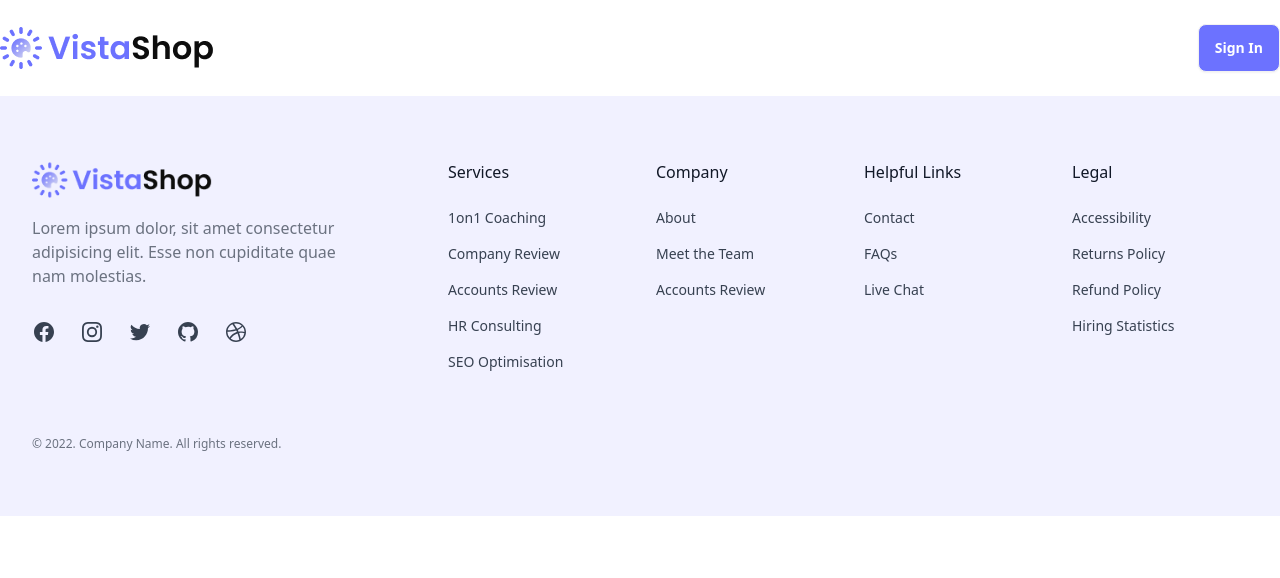
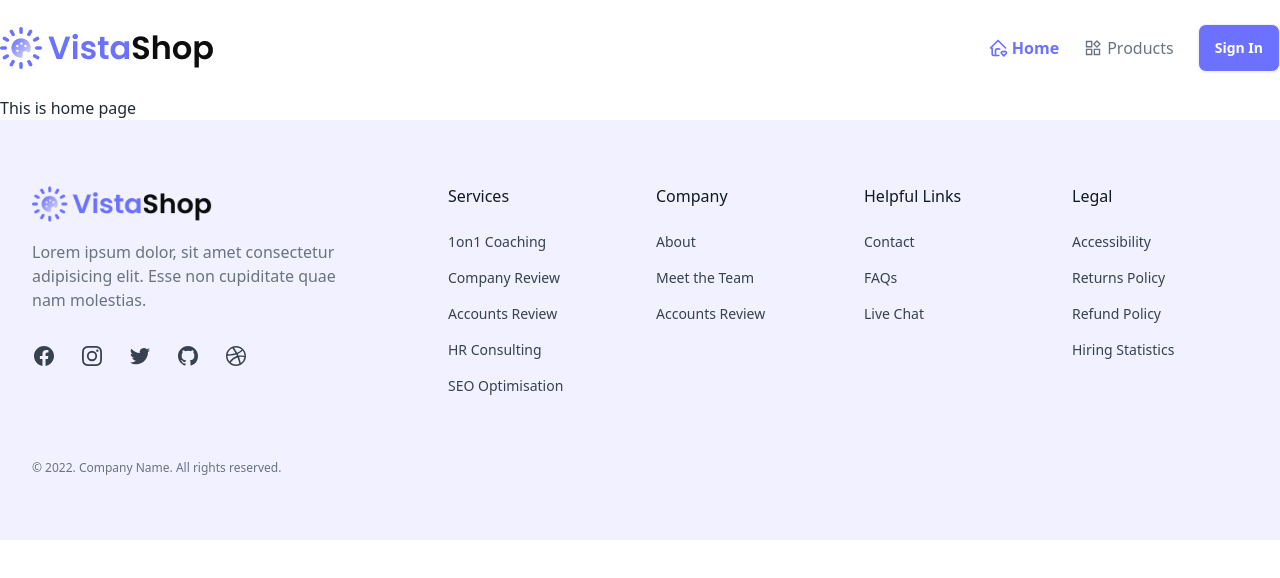
Before and after one commit to hellomaruf/VistaShop, a React (Vite) app: page / in a window 1280 px wide. Shown: the top 578 px of the page. Built offline with nearby package versions, Linux system fonts and the light colour scheme.

Commit message:
Added some route problem solving

```diff
--- a/package.json
+++ b/package.json
@@ -12,6 +12,7 @@
   "dependencies": {
     "react": "^18.3.1",
     "react-dom": "^18.3.1",
+    "react-icons": "^5.3.0",
     "react-router-dom": "^6.26.0"
   },
   "devDependencies": {
--- /dev/null
+++ b/src/Pages/Home.jsx
@@ -0,0 +1,11 @@
+
+
+function Home() {
+  return (
+    <div>
+      This is home page
+    </div>
+  )
+}
+
+export default Home
--- a/src/Shared/Nav.jsx
+++ b/src/Shared/Nav.jsx
@@ -1,4 +1,7 @@
+import { NavLink } from "react-router-dom";
 import logo from "../assets/logo.png";
+import { TbHomeHeart } from "react-icons/tb";
+import { AiOutlineProduct } from "react-icons/ai";
 
 function Nav() {
   return (
@@ -6,7 +9,31 @@ function Nav() {
       <div className="">
         <img src={logo} alt="" />
       </div>
-      <div className="">
+      <div className="flex items-center space-x-6">
+        <div className="flex items-center gap-6">
+          <NavLink
+            to={"/"}
+            className={({ isActive }) =>
+              `flex items-center gap-1 ${
+                isActive ? "text-[#6C72FF] font-semibold" : "text-gray-500"
+              }`
+            }
+          >
+            <TbHomeHeart className="text-xl" />
+            Home
+          </NavLink>
+          <NavLink
+            to={"/products"}
+            className={({ isActive }) =>
+              `flex items-center gap-1 ${
+                isActive ? "text-[#6C72FF] font-semibold" : "text-gray-500"
+              }`
+            }
+          >
+            <AiOutlineProduct className="text-xl" />
+            Products
+          </NavLink>
+        </div>
         <button className="btn bg-[#6C72FF] text-white hover:bg-[#585eff]">
           Sign In
         </button>
```
Also changed, not shown: src/Routers/Router.jsx (+7 -0 lines), 1 other file (tests, documents, lock files or other folders).
